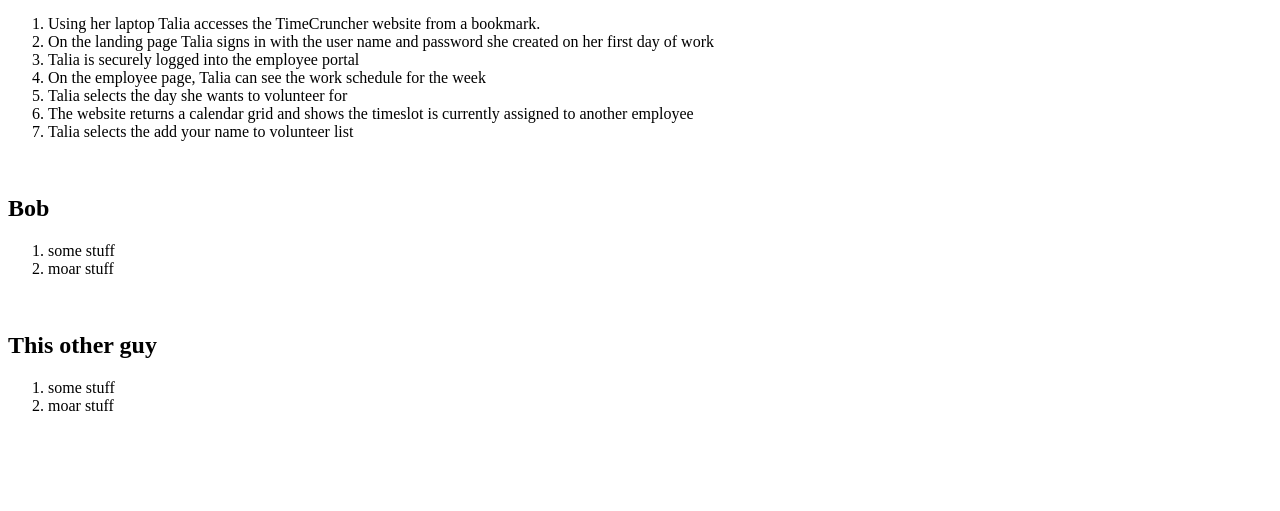
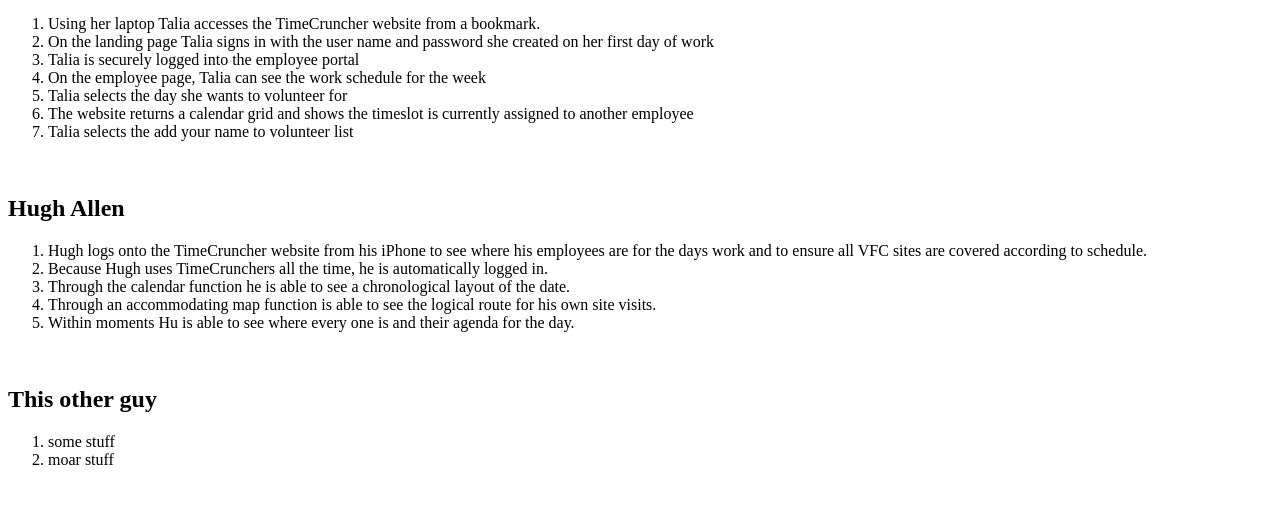
Before and after one commit to CreativeCorrie/time-crunchers, a PHP site: page /use-cases.php in a window 1280 px wide. Shown: the part 312-823 px from the top of the page. Before the commit the page ends 723 px from the top, so only its background shows below. Run offline with PHP 8.4, Linux system fonts and the light colour scheme.

Commit message:
Added use case for Hugh

```diff
--- a/public_html/epic/data-design/use-cases.php
+++ b/public_html/epic/data-design/use-cases.php
@@ -28,10 +28,13 @@
 			<li>Talia selects the add your name to volunteer list</li>
 		</ol><br>
 
-		<h2>Bob</h2>
+		<h2>Hugh Allen</h2>
 		<ol>
-			<li>some stuff</li>
-			<li>moar stuff</li>
+			<li>Hugh logs onto the TimeCruncher website from his iPhone to see where his employees are for the days work and to ensure all VFC sites are covered according to schedule.</li>
+			<li>Because Hugh uses TimeCrunchers all the time, he is automatically logged in.</li>
+			<li>Through the calendar function he is able to see a chronological layout of the date.</li>
+			<li>Through an accommodating map function is able to see the logical route for his own site visits.</li>
+			<li>Within moments Hu is able to see where every one is and their agenda for the day.</li>
 		</ol><br>
 		<h2>This other guy</h2>
 		<ol>
--- a/public_html/epic/personas/hugh-allen.php
+++ b/public_html/epic/personas/hugh-allen.php
@@ -34,7 +34,7 @@
 		Being able to have more of a work-life balance.<br>
 
 		<h2>Needs:</h2>
-		To quickly find helpful and accurate scheduling information when needed<br>
+		To quickly find helpful and accurate scheduling information when needed.<br>
 		To feel he isn't wasting his time.<br>
 		To take advantage of his down time and time between appointments to enjoy life.<br>
 
```
